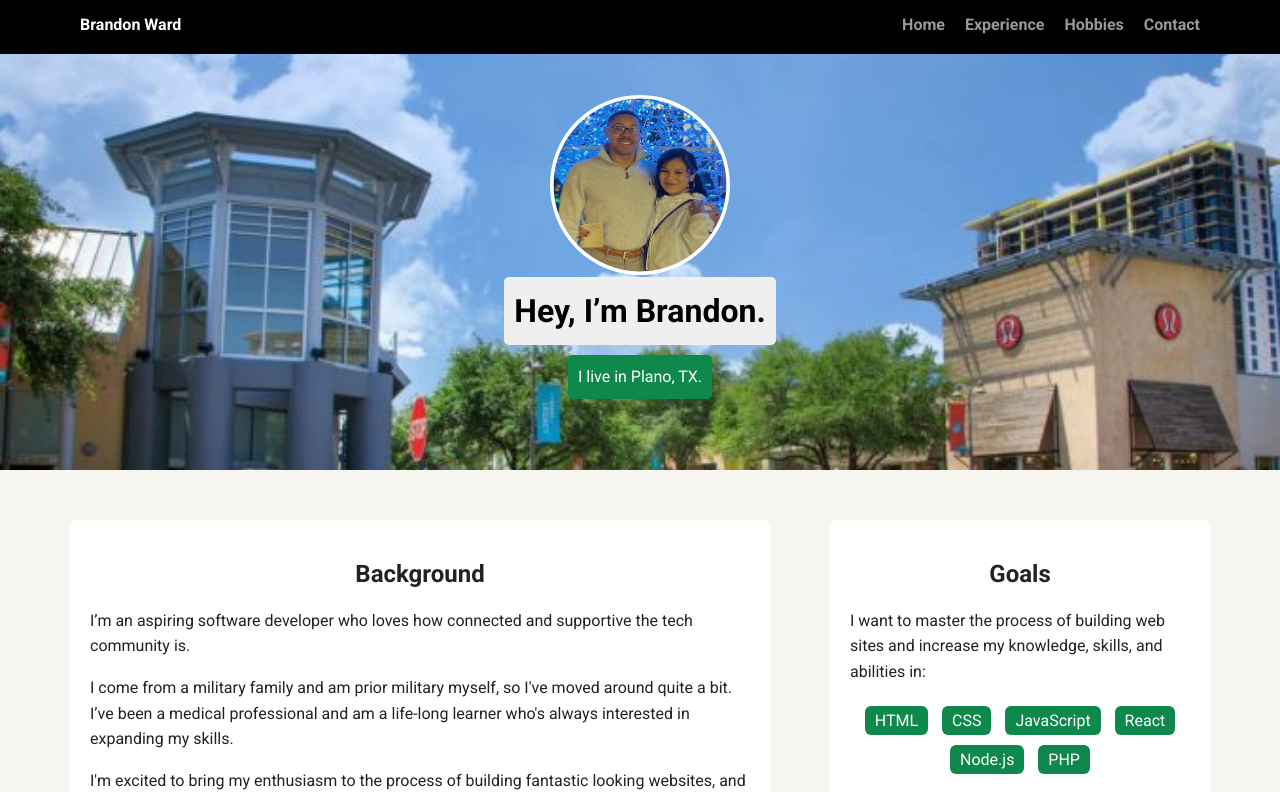
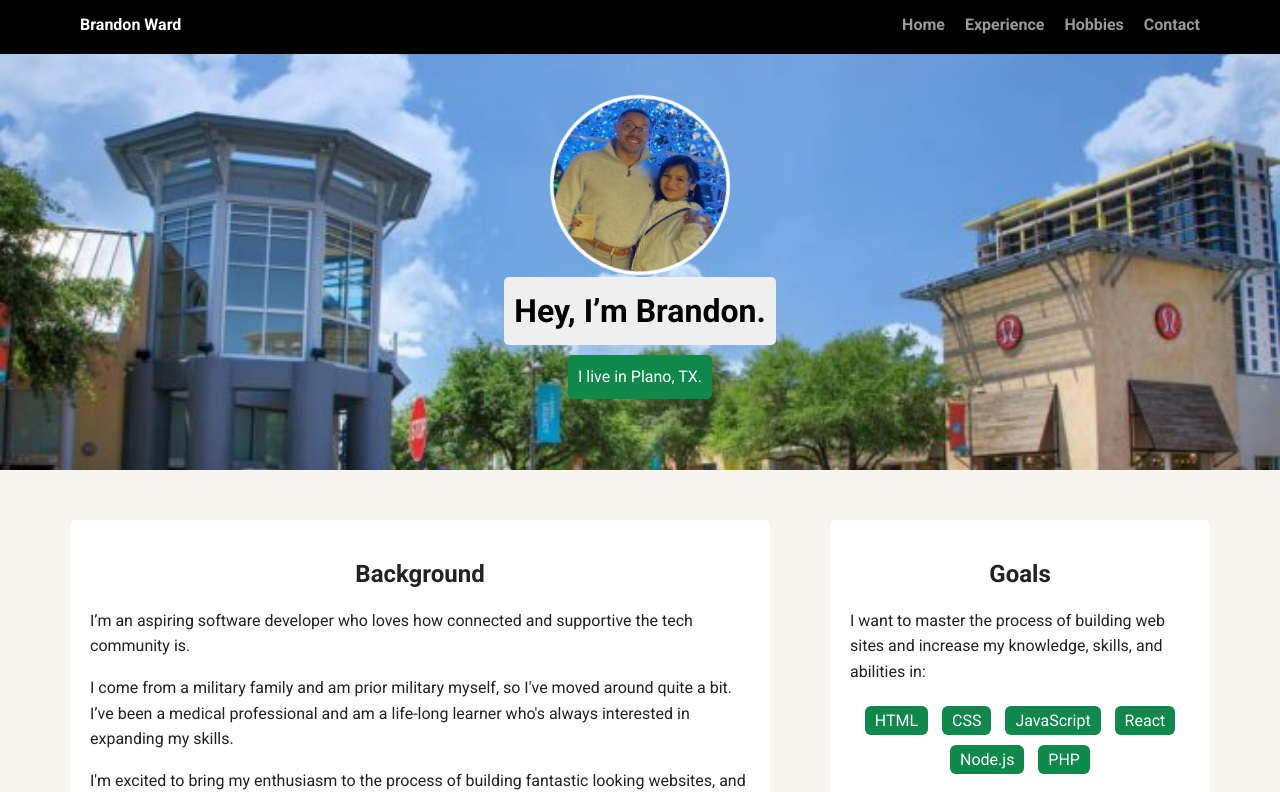
Before and after one commit to BrandonWard2/techdegree-project-1, a plain HTML site: page index.html in a window 1280 px wide. In both pictures the pointer is over the picture 640 px from the left and 185 px from the top of the page. Shown: the top 792 px of the page. Drawn offline with Linux system fonts and the light colour scheme; files whose address does not match are found by name; a web font is replaced by a local one.

Commit message:
Reduced degree of Rotation of Profile Photo
Changed degree of rotation of profile photo from 360 degrees to 10 degrees so as not to be distracting from the content of the page.

```diff
--- a/styles.css
+++ b/styles.css
@@ -74,7 +74,7 @@ header .profile-image {
   transition: all .5s;
 }
 header .profile-image:hover {
-  transform: scale(1.2) rotate(360deg);
+  transform: scale(1.2) rotate(10deg);
 }
 .tag {
   background-color: #efefef;
```
